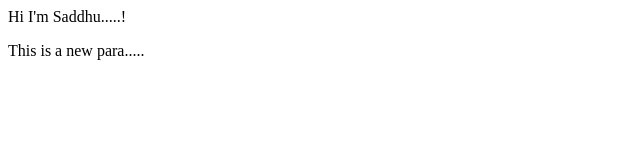
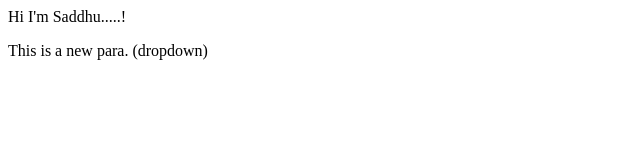
Before and after one commit to Sadhvinay/localrepo, a plain HTML site: page index.html in a window 1280 px wide. Shown: the full height of the page, 0-640 px from the left. Drawn offline with Linux system fonts and the light colour scheme.

```diff
--- a/index.html
+++ b/index.html
@@ -1,4 +1,4 @@
 <p>
     Hi I'm Saddhu.....!
 </p>
-<p>This is a new para.....</p>
+<p>This is a new para. (dropdown)</p>
```
